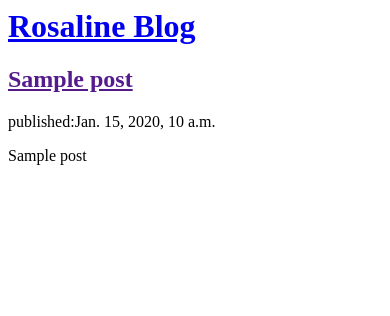
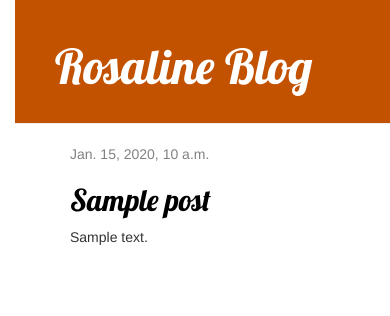
Before and after one commit to NouranAlaa/my-first-blog, a Django app: page / in a window 390 px wide. Shown: the top 316 px of the page. Run offline with Django 3.2, Linux system fonts and the light colour scheme; tables that the repository leaves empty hold one stand-in row (values such as "Sample post"); some libraries are stand-ins or nearby versions.

Commit message:
Added view and template for detailed blog post as well as CSS for the site.

```diff
--- /dev/null
+++ b/blog/static/css/blog.css
@@ -0,0 +1,55 @@
+h1 a, h2 a {
+  color: blue;
+  font-family: Lobster;
+}
+
+body {
+  padding-left: 15px;
+}
+
+.page-header {
+  background-color: #C25100;
+  margin-top: 0;
+  padding: 20px 20px 20px 40px;
+}
+
+.page-header h1, .page-header h1 a, .page-header h1 a:visited, .page-header h1 a:active {
+    color: #ffffff;
+    font-size: 36pt;
+    text-decoration: none;
+}
+
+.content {
+    margin-left: 40px;
+}
+
+h1, h2, h3, h4 {
+    font-family: 'Lobster', cursive;
+}
+
+.date {
+    color: #828282;
+}
+
+.save {
+    float: right;
+}
+
+.post-form textarea, .post-form input {
+    width: 100%;
+}
+
+.top-menu, .top-menu:hover, .top-menu:visited {
+    color: #ffffff;
+    float: right;
+    font-size: 26pt;
+    margin-right: 20px;
+}
+
+.post {
+    margin-bottom: 70px;
+}
+
+.post h2 a, .post h2 a:visited {
+    color: #000000;
+}
--- /dev/null
+++ b/blog/templates/blog/base.html
@@ -0,0 +1,28 @@
+{% load static %}
+<html>
+
+<head>
+  <link rel="stylesheet" href="//maxcdn.bootstrapcdn.com/bootstrap/3.2.0/css/bootstrap.min.css">
+  <link rel="stylesheet" href="//maxcdn.bootstrapcdn.com/bootstrap/3.2.0/css/bootstrap-theme.min.css">
+  <link rel="stylesheet" href="{% static 'css/blog.css' %}">
+  <link href="//fonts.googleapis.com/css?family=Lobster&subset=latin,latin-ext" rel="stylesheet" type="text/css">
+
+  <title>Nour's blog</title>
+</head>
+
+<body>
+
+  <div class="page-header">
+    <h1><a href="/">Rosaline Blog</a></h1>
+  </div>
+  <div class="content container">
+    <div class="row">
+      <div class="col-md-8">
+        {% block content %}
+        {% endblock %}
+      </div>
+    </div>
+  </div>
+</body>
+
+</html>
--- a/blog/templates/blog/post_list.html
+++ b/blog/templates/blog/post_list.html
@@ -1,36 +1,13 @@
-<html>
+{% extends 'blog/base.html' %}
 
-<head>
-  <title>Nour's blog</title>
-</head>
-
-<body>
-
-  <div>
-    <h1><a href="/"> Rosaline Blog</a></h1>
+{% block content %}
+{% for post in posts %}
+<div class="post">
+  <div class="date">
+    {{ post.published_date }}
   </div>
-
-  {% for post in posts %}
-  <div>
-    <h2><a href="">{{ post.title }}</a></h2>
-    <p>published:{{ post.published_date }}</p>
-    <p>{{ post.title|linebreaksbr }}</p>
-
-  </div>
-
-  {% endfor %}
-
-  <!--    <div>
-            <p>published: 13.04.2020, 12:08</p>
-            <h2><a href="">My first post</a></h2>
-            <p>Aenean eu leo quam. Pellentesque ornare sem lacinia quam venenatis vestibulum. Donec id elit non mi porta gravida at eget metus. Fusce dapibus, tellus ac cursus commodo, tortor mauris condimentum nibh, ut fermentum massa justo sit amet risus.</p>
-        </div>
-
-        <div>
-            <p>published: 13.04.2020, 12:09</p>
-            <h2><a href="">My second post</a></h2>
-            <p>Aenean eu leo quam. Pellentesque ornare sem lacinia quam venenatis vestibulum. Donec id elit non mi porta gravida at eget metus. Fusce dapibus, tellus ac cursus commodo, tortor mauris condimentum nibh, ut f.</p>
-        </div> -->
-</body>
-
-</html>
+  <h2><a href="{% url 'post_detail' pk=post.pk %}">{{ post.title }}</a></h2>
+  <p>{{ post.text|linebreaksbr }}</p>
+</div>
+{% endfor %}
+{% endblock %}
--- a/blog/urls.py
+++ b/blog/urls.py
@@ -3,4 +3,6 @@ from . import views
 
 urlpatterns = [
     path('', views.post_list, name='post_list'),
+    path('post/<int:pk>/', views.post_detail, name='post_detail'),
+
 ]
--- a/blog/views.py
+++ b/blog/views.py
@@ -1,4 +1,4 @@
-from django.shortcuts import render
+from django.shortcuts import render, get_object_or_404
 from .models import Post
 from django.utils import timezone
 # Create your views here.
@@ -6,3 +6,7 @@ from django.utils import timezone
 def post_list(request):
     posts = Post.objects.filter(published_date__lte=timezone.now()).order_by('published_date')
     return render(request, 'blog/post_list.html', {'posts': posts})
+
+def post_detail(request, pk):
+    post = get_object_or_404(Post, pk=pk)
+    return render(request, 'blog/post_detail.html', {'post': post})
```
Also changed, not shown: blog/templates/blog/post_detail.html (added, +13 -0 lines).
